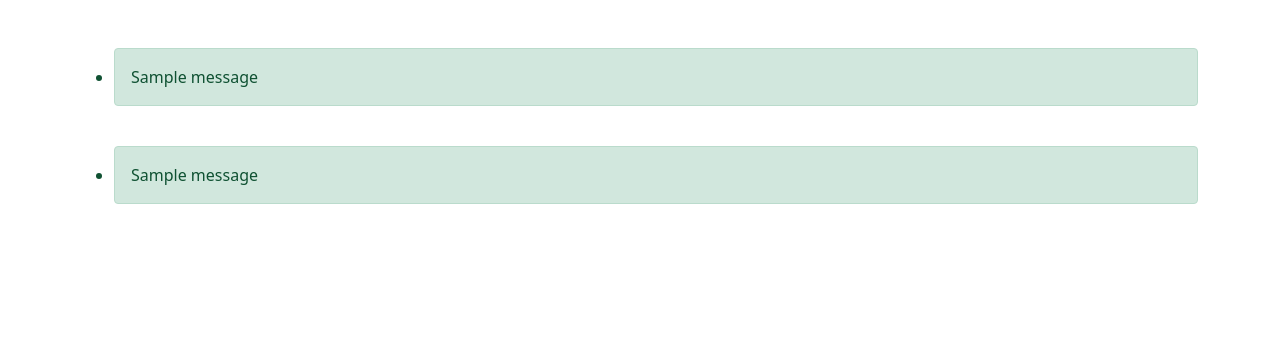
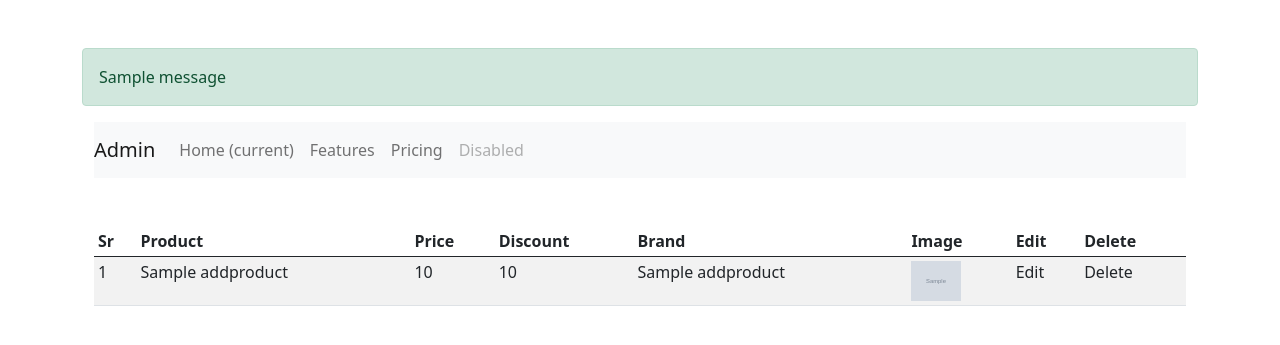
Before and after one commit to Dannyvo1/EcomerceShoppingProject, a Flask app: page /admin in a window 1280 px wide. Shown: the top 345 px of the page. Run offline with Flask 2, Linux system fonts and the light colour scheme; the visitor is signed in with stand-in values (Sample User, id 1); tables that the repository leaves empty hold one stand-in row (values such as "Sample post"); grey boxes marked "Sample" are stand-in pictures; one stand-in notice (Sample message) is shown; a database or web service that is not in the repository returns one stand-in record (values such as "Sample title"); parts of the project's set-up code (start-up, migrations or seed data) failed here and were passed over; some libraries are stand-ins or nearby versions.

Commit message:
display product in Admin Page

```diff
--- a/Final_WatchShoppingWeb/Final_WatchShoppingWeb/Final_WatchShoppingWeb/templates/_messages.html
+++ b/Final_WatchShoppingWeb/Final_WatchShoppingWeb/Final_WatchShoppingWeb/templates/_messages.html
@@ -1,9 +1,9 @@
 {% with messages = get_flashed_messages(with_categories=true) %}
   {% if messages %}
-<ul class=flashes>
+<div class=flashes>
     {% for category,message in messages %}
-    <li class="alert alert-{{category}}">{{ message }}</li>
+    <div class="alert alert-{{category}}">{{ message }}</div>
     {% endfor %}
-</ul>
+</div>
   {% endif %}
 {% endwith %}
--- a/Final_WatchShoppingWeb/Final_WatchShoppingWeb/Final_WatchShoppingWeb/templates/admin/index.html
+++ b/Final_WatchShoppingWeb/Final_WatchShoppingWeb/Final_WatchShoppingWeb/templates/admin/index.html
@@ -1,8 +1,62 @@
 {% extends 'layout.html' %}
 {% block content %}
 
-{% include '_messages.html' %}
-
+<div class="container">
+    <nav class="navbar navbar-expand-lg navbar-light bg-light">
+        <a class="navbar-brand" href="#">Admin</a>
+        <button class="navbar-toggler" type="button" data-toggle="collapse" data-target="#navbarNav" aria-controls="navbarNav" aria-expanded="false" aria-label="Toggle navigation">
+            <span class="navbar-toggler-icon"></span>
+        </button>
+        <div class="collapse navbar-collapse" id="navbarNav">
+            <ul class="navbar-nav">
+                <li class="nav-item active">
+                    <a class="nav-link" href="#">Home <span class="sr-only">(current)</span></a>
+                </li>
+                <li class="nav-item">
+                    <a class="nav-link" href="#">Features</a>
+                </li>
+                <li class="nav-item">
+                    <a class="nav-link" href="#">Pricing</a>
+                </li>
+                <li class="nav-item">
+                    <a class="nav-link disabled" href="#">Disabled</a>
+                </li>
+            </ul>
+        </div>
+    </nav>
+</div>
+<div class="container mt-5">
+    <table class="table table-sm table-condensed table-striped">
+        <thead>
+            <tr>
+                <th>Sr</th>
+                <th>Product</th>
+                <th>Price</th>
+                <th>Discount</th>
+                <th>Brand</th>
+                <th>Image</th>
+                <th>Edit</th>
+                <th>Delete</th>
+            </tr>
+        </thead>
+        <tbody>
+            {% if products %}
+            {% for product in products %}
+            <tr>
+                <td>{{loop.index}}</td>
+                <td>{{product[0]}}</td>
+                <td>{{product[1]}}</td>
+                <td>{{product[2]}}</td>
+                <td>{{product[3]}}</td>
+                <td><img src="{{url_for('static', filename='images/' + product[4])}}", width="50", height="40" /></td>
+                <td>Edit</td>
+                <td>Delete</td>
+            </tr>
+            {% endfor %}
+            {% endif %}
+        </tbody>
+    </table>
+</div>
 {% endblock content %}
 
 
--- a/Final_WatchShoppingWeb/Final_WatchShoppingWeb/Final_WatchShoppingWeb/views.py
+++ b/Final_WatchShoppingWeb/Final_WatchShoppingWeb/Final_WatchShoppingWeb/views.py
@@ -133,7 +133,12 @@ def logout():
 @app.route('/admin')
 @isloggedin
 def admin():
-    return render_template('admin/index.html', title='Admin Page')
+    ##SQL call 'addproduct' table
+    cur = conn.cursor()
+    cur.execute("SELECT p.name, p.price, p.discount, b.name, p.image_1 FROM addproduct as p, brands as b WHERE b.id=p.brand_id")
+    products = cur.fetchall()
+    ##
+    return render_template('admin/index.html', title='Admin Page', products=products)
 
 
 
```
Also changed, not shown: Final_WatchShoppingWeb/Final_WatchShoppingWeb/Final_WatchShoppingWeb/products/routes.py (+16 -1 lines), Final_WatchShoppingWeb/Final_WatchShoppingWeb/Final_WatchShoppingWeb/static/images/0730413f3b50bf285e6b.jpg (added), Final_WatchShoppingWeb/Final_WatchShoppingWeb/Final_WatchShoppingWeb/static/images/apple-watch-series-6-40mm-3.jpg (deleted), Final_WatchShoppingWeb/Final_WatchShoppingWeb/Final_WatchShoppingWeb/static/images/apple-watch-series-6-40mm.jpg (deleted), Final_WatchShoppingWeb/Final_WatchShoppingWeb/Final_WatchShoppingWeb/static/images/apple-watch-series-6-40mm_5.jpg (deleted), Final_WatchShoppingWeb/Final_WatchShoppingWeb/Final_WatchShoppingWeb/static/images/ddd2528c0ec1667b68c6.jpg (added), Final_WatchShoppingWeb/Final_WatchShoppingWeb/Final_WatchShoppingWeb/static/images/f4ad013e0257ed14f7c3.jpg (added).
